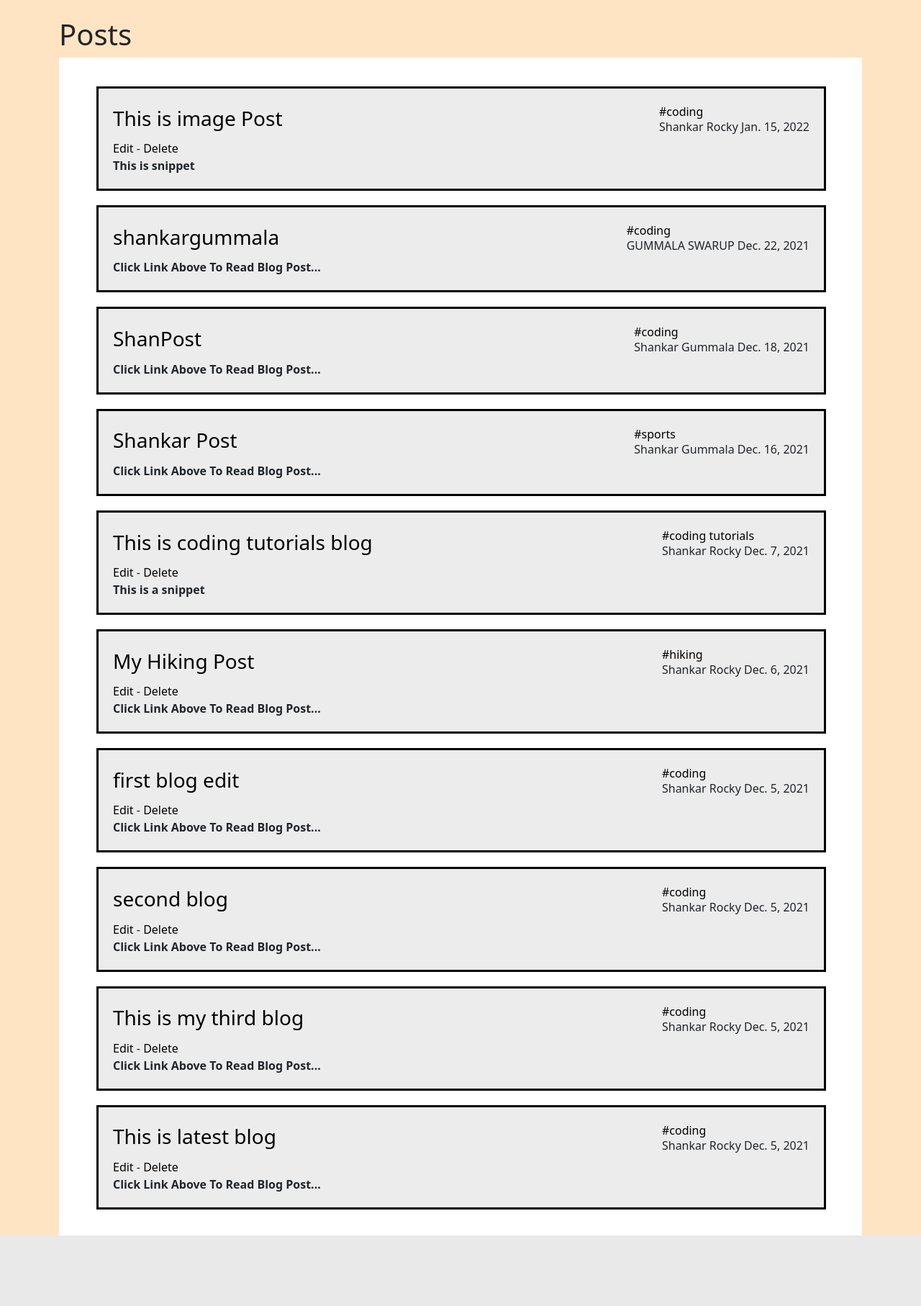
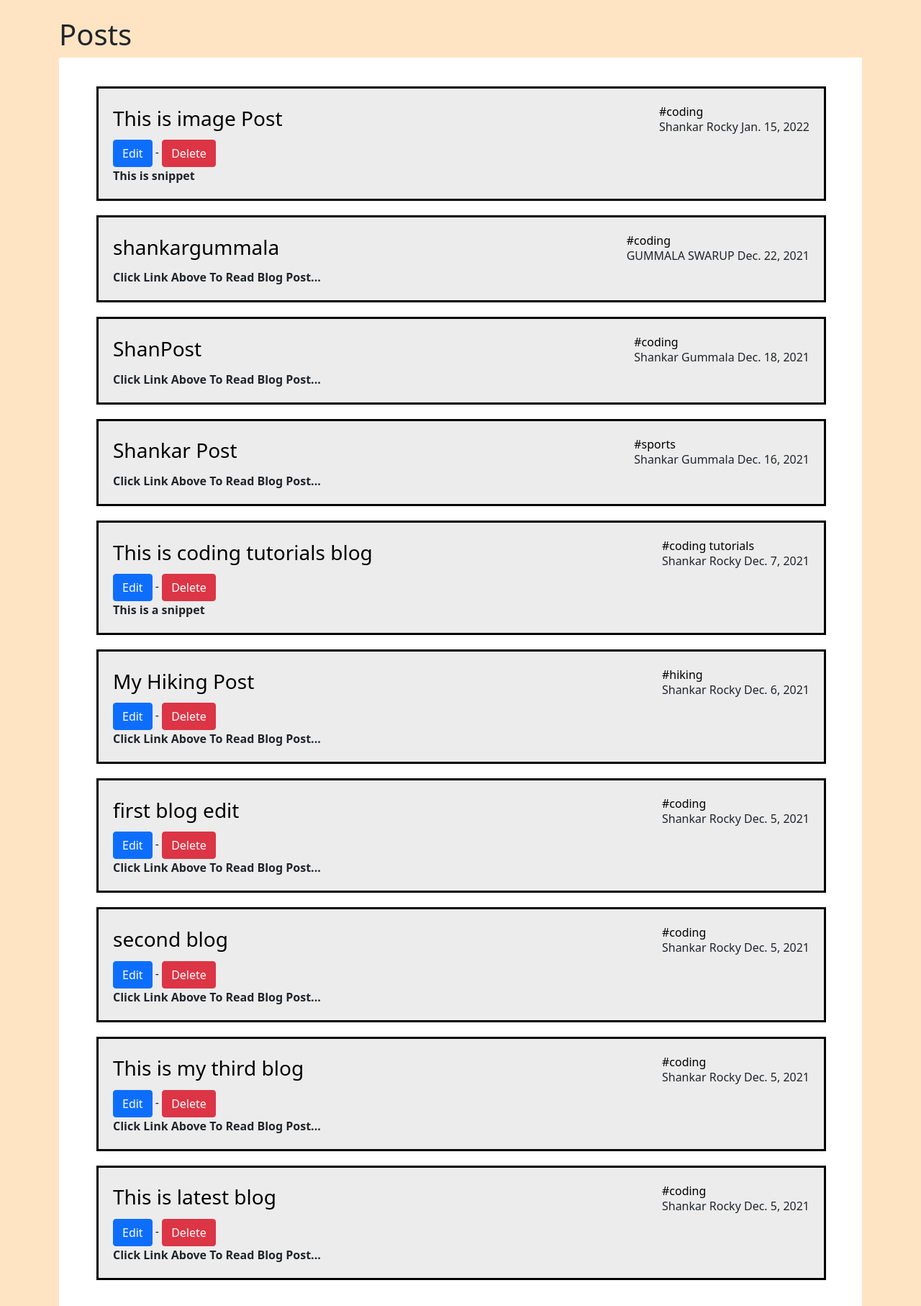
Before and after one commit to ShankarSwarup/ShanBlog, a Django app: page / in a window 1280 px wide. Shown: the part 56-1870 px from the top of the page at 72% size. Before the commit the page ends 1772 px from the top, so only its background shows below. Run offline with Django 3.2, Linux system fonts and the light colour scheme; a user stored in the database is signed in; data comes from the database, SQL or seed files in the repository; both versions use the stored data as it was after the commit; some libraries are stand-ins or nearby versions.

Commit message:
applied bootastrap for edit and del

```diff
--- a/myblog/templates/home.html
+++ b/myblog/templates/home.html
@@ -33,10 +33,14 @@
           <div class="edit-delete">
                 {% if user.id == post.author.id %}
                 <a href="{% url 'update_post' post.pk %}">
+                  <button type="button" class="btn btn-primary">
                     Edit
+                  </button>
                 </a>
                 - <a href="{% url 'delete_post' post.pk %}">
+                  <button type="button" class="btn btn-danger">
                     Delete
+                  </button>
                 </a>
                 {% endif %}
               </div>
```
Also changed, not shown: db.sqlite3.
